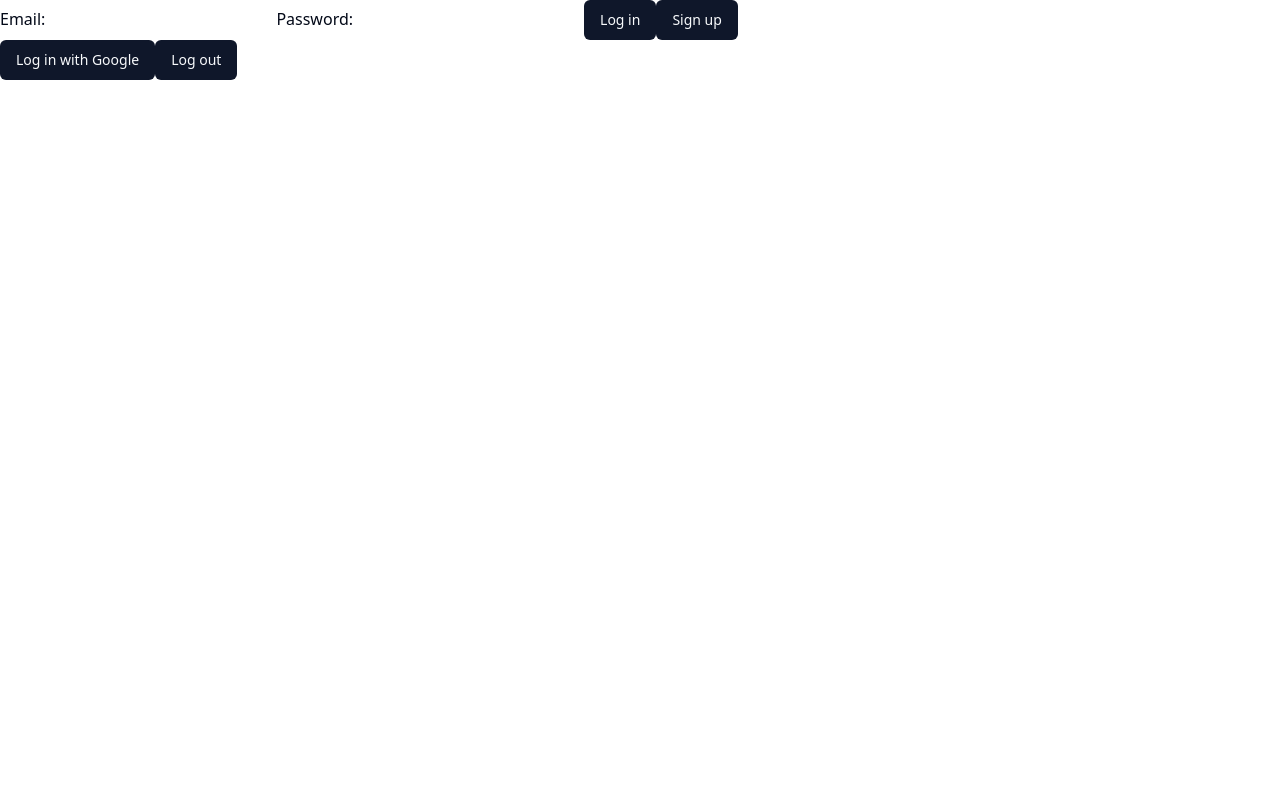
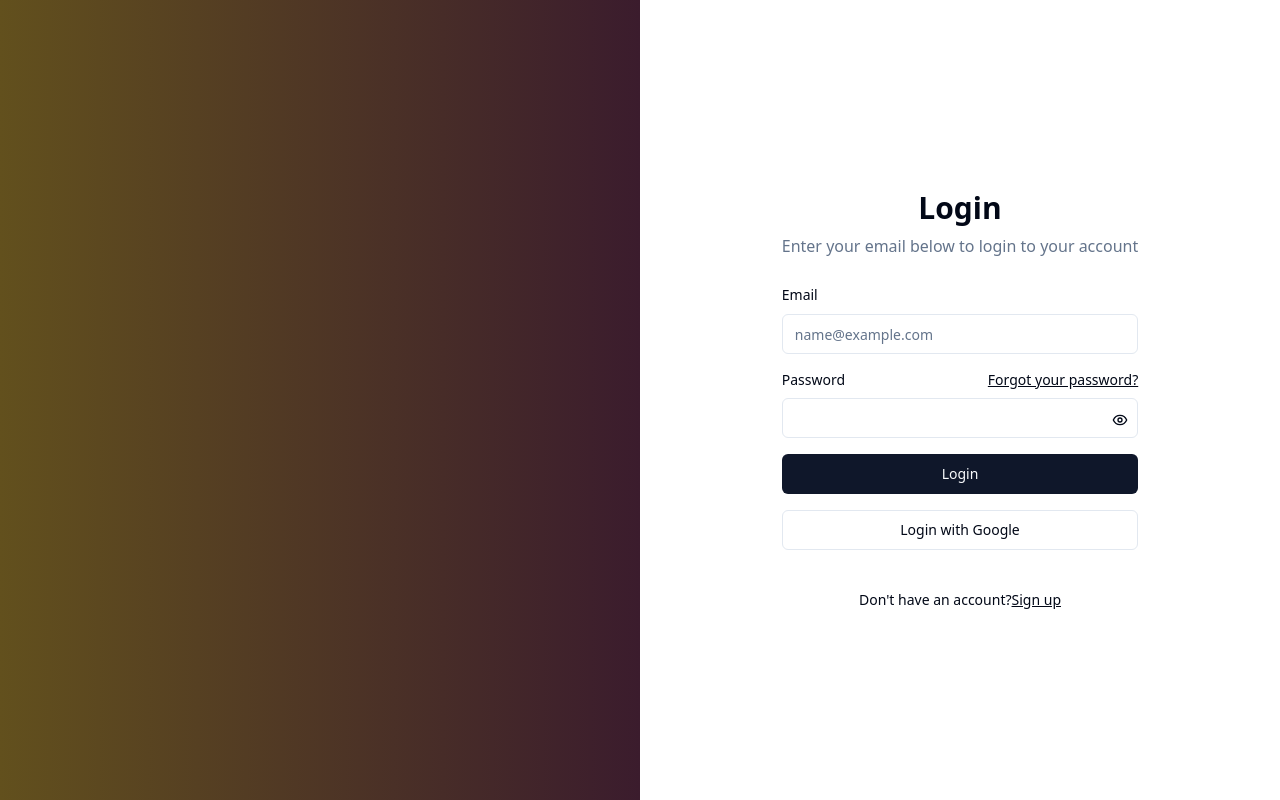
Before and after one commit to addison-codes/next-sanity-supabase, a Next.js app: page /login in a window 1280 px wide. Built offline with nearby package versions, Linux system fonts and the light colour scheme.

Commit message:
fix: auth button and new sign in page

```diff
--- a/app/(personal)/page.tsx
+++ b/app/(personal)/page.tsx
@@ -5,17 +5,12 @@ import Link from 'next/link'
 import { HomePage } from '@/components/pages/home/HomePage'
 import { studioUrl } from '@/sanity/lib/api'
 import { loadHomePage } from '@/sanity/loader/loadQuery'
-import { createClient } from '@/utils/supabase/server'
 const HomePagePreview = dynamic(
   () => import('@/components/pages/home/HomePagePreview'),
 )
 
 export default async function IndexRoute() {
-  const supabase = createClient()
-
   const initial = await loadHomePage()
-  const { data, error } = await supabase.auth.getUser()
-  console.log(data, error)
 
   if (draftMode().isEnabled) {
     return <HomePagePreview initial={initial} />
--- a/app/(personal)/projects/[slug]/page.tsx
+++ b/app/(personal)/projects/[slug]/page.tsx
@@ -9,7 +9,7 @@ import { urlForOpenGraphImage } from '@/sanity/lib/utils'
 import { generateStaticSlugs } from '@/sanity/loader/generateStaticSlugs'
 import { loadProject } from '@/sanity/loader/loadQuery'
 const ProjectPreview = dynamic(
-  () => import('@/components/pages/project/ProjectPreview'),
+  () => import('@/components/coolpages/project/ProjectPreview'),
 )
 
 type Props = {
--- a/app/auth/callback/route.ts
+++ b/app/auth/callback/route.ts
@@ -7,8 +7,6 @@ export async function GET(request: Request) {
   const code = searchParams.get('code')
   // if "next" is in param, use it as the redirect URL
   const next = searchParams.get('next') ?? '/'
-
-  console.log('req', request)
 
   if (code) {
     const cookieStore = cookies()
--- a/app/login/page.tsx
+++ b/app/login/page.tsx
@@ -1,23 +1,112 @@
+import Image from 'next/image'
+import Link from 'next/link'
+
+import GoogleLogo from '@/components/google-logo'
 import { Button } from '@/components/ui/button'
+import { Input } from '@/components/ui/input'
+import { Label } from '@/components/ui/label'
 
 import { login, logout, signup } from './actions'
 import { loginWithGoogle } from './google-login'
 
 export default function LoginPage() {
+  // return (
+  //   <div>
+  //     <form>
+  //       <label htmlFor="email">Email:</label>
+  //       <input id="email" name="email" type="email" required />
+  //       <label htmlFor="password">Password:</label>
+  //       <input id="password" name="password" type="password" required />
+  //       <Button formAction={login}>Log in</Button>
+  //       <Button formAction={signup}>Sign up</Button>
+  //     </form>
+  //     <form className="flex gap-4 center">
+  //       <Button formAction={loginWithGoogle} className="center">
+  //         <GoogleLogo className="mr-2" /> Log in with Google
+  //       </Button>
+  //       <Button formAction={logout}>Log out</Button>
+  //     </form>
+  //   </div>
+  // )
   return (
-    <div>
-      <form>
-        <label htmlFor="email">Email:</label>
-        <input id="email" name="email" type="email" required />
-        <label htmlFor="password">Password:</label>
-        <input id="password" name="password" type="password" required />
-        <Button formAction={login}>Log in</Button>
-        <Button formAction={signup}>Sign up</Button>
-      </form>
-      <form>
-        <Button formAction={loginWithGoogle}>Log in with Google</Button>
-        <Button formAction={logout}>Log out</Button>
-      </form>
-    </div>
+    <section className="flex min-h-screen">
+      <div className="hidden md:block w-1/2 bg-gradient-to-r from-[#62501d] to-[#3b1c2d]" />
+
+      <div className="w-1/2">
+        <div className="flex items-center justify-center h-screen py-12">
+          <div className="grid gap-6 mx-auto">
+            <div className="grid gap-2 text-center">
+              <h1 className="text-3xl font-bold">Login</h1>
+              <p className="text-balance text-muted-foreground">
+                Enter your email below to login to your account
+              </p>
+            </div>
+            <div className="space-y-4">
+              <div className="space-y-2">
+                <Label htmlFor="email">Email</Label>
+                <Input
+                  id="email"
+                  placeholder="name@example.com"
+                  required
+                  type="email"
+                />
+              </div>
+              <div className="relative space-y-2">
+                <div className="flex items-center">
+                  <Label htmlFor="password">Password</Label>
+                  <Link
+                    className="inline-block ml-auto text-sm underline"
+                    href="#"
+                  >
+                    Forgot your password?
+                  </Link>
+                </div>
+                <Input id="password" required type="password" />
+                <Button
+                  className="absolute bottom-1 right-1 h-7 w-7"
+                  size="icon"
+                  variant="ghost"
+                >
+                  <EyeIcon className="w-4 h-4" />
+                  <span className="sr-only">Toggle password visibility</span>
+                </Button>
+              </div>
+              <Button className="w-full" type="submit">
+                Login
+              </Button>
+              <Button className="w-full" variant="outline">
+                Login with Google
+              </Button>
+            </div>
+            <div className="mt-4 text-sm text-center">
+              Don&apos;t have an account?
+              <Link className="underline" href="#">
+                Sign up
+              </Link>
+            </div>
+          </div>
+        </div>
+      </div>
+    </section>
   )
 }
+
+function EyeIcon(props) {
+  return (
+    <svg
+      {...props}
+      xmlns="http://www.w3.org/2000/svg"
+      width="24"
+      height="24"
+      viewBox="0 0 24 24"
+      fill="none"
+      stroke="currentColor"
+      strokeWidth="2"
+      strokeLinecap="round"
+      strokeLinejoin="round"
+    >
+      <path d="M2 12s3-7 10-7 10 7 10 7-3 7-10 7-10-7-10-7Z" />
+      <circle cx="12" cy="12" r="3" />
+    </svg>
+  )
+}
--- /dev/null
+++ b/components/functional/auth-button-client.tsx
@@ -0,0 +1,18 @@
+'use client'
+
+import Link from 'next/link'
+import React from 'react'
+
+import { Button } from '@/components/ui/button'
+
+export default function AuthButtonCient({ session }) {
+  return session ? (
+    <Button asChild>
+      <Link href="/dashboard">Dashboard</Link>
+    </Button>
+  ) : (
+    <Button asChild>
+      <Link href="/login">Login</Link>
+    </Button>
+  )
+}
--- /dev/null
+++ b/components/functional/auth-button-server.tsx
@@ -0,0 +1,11 @@
+import AuthButtonCient from '@/components/functional/auth-button-client'
+import { createClient } from '@/utils/supabase/server'
+
+export default async function AuthButtonServer() {
+  const supabase = createClient()
+  const {
+    data: { session },
+  } = await supabase.auth.getSession()
+
+  return <AuthButtonCient session={session} />
+}
--- /dev/null
+++ b/components/google-logo.tsx
@@ -0,0 +1,31 @@
+const GoogleLogo = (props) => {
+  return (
+    <svg
+      width="24"
+      height="24"
+      viewBox="0 0 775 794"
+      fill="none"
+      xmlns="http://www.w3.org/2000/svg"
+      {...props}
+    >
+      <path
+        d="M775 405.797C775 373.248 772.362 349.496 766.653 324.865H395.408V471.773H613.32C608.929 508.282 585.204 563.264 532.482 600.209L531.743 605.127L649.124 696.166L657.256 696.979C731.943 627.921 775 526.315 775 405.797"
+        fill="#4285F4"
+      />
+      <path
+        d="M395.408 792.866C502.167 792.866 591.792 757.676 657.256 696.979L532.482 600.209C499.093 623.521 454.279 639.796 395.408 639.796C290.845 639.796 202.099 570.741 170.463 475.294L165.826 475.688L43.772 570.256L42.1759 574.698C107.198 704.013 240.758 792.866 395.408 792.866Z"
+        fill="#34A853"
+      />
+      <path
+        d="M170.463 475.294C162.116 450.662 157.285 424.269 157.285 397C157.285 369.728 162.116 343.338 170.024 318.706L169.803 313.46L46.2193 217.373L42.1759 219.299C15.3772 272.961 0 333.222 0 397C0 460.778 15.3772 521.036 42.1759 574.698L170.463 475.294"
+        fill="#FBBC05"
+      />
+      <path
+        d="M395.408 154.201C469.656 154.201 519.74 186.31 548.298 213.143L659.891 104.059C591.356 40.2812 502.167 1.13428 395.408 1.13428C240.758 1.13428 107.198 89.9835 42.1759 219.299L170.024 318.706C202.099 223.259 290.845 154.201 395.408 154.201"
+        fill="#EB4335"
+      />
+    </svg>
+  )
+}
+
+export default GoogleLogo
--- a/components/pages/home/HomePage.tsx
+++ b/components/pages/home/HomePage.tsx
@@ -1,7 +1,6 @@
 import type { EncodeDataAttributeCallback } from '@sanity/react-loader'
 import Link from 'next/link'
 
-import { ModeToggle } from '@/components/mode-toggle'
 import { ProjectListItem } from '@/components/pages/home/ProjectListItem'
 import { Header } from '@/components/shared/Header'
 import { resolveHref } from '@/sanity/lib/utils'
@@ -10,6 +9,7 @@ import type { HomePagePayload } from '@/types'
 export interface HomePageProps {
   data: HomePagePayload | null
   encodeDataAttribute?: EncodeDataAttributeCallback
+  user?: Object
 }
 
 export function HomePage({ data, encodeDataAttribute }: HomePageProps) {
@@ -20,7 +20,6 @@ export function HomePage({ data, encodeDataAttribute }: HomePageProps) {
     <div className="space-y-20">
       {/* Header */}
       {title && <Header centered title={title} description={overview} />}
-      <ModeToggle />
       {/* Showcase projects */}
       {showcaseProjects && showcaseProjects.length > 0 && (
         <div className="mx-auto max-w-[100rem] rounded-md border">
--- /dev/null
+++ b/components/ui/input.tsx
@@ -0,0 +1,25 @@
+import * as React from "react"
+
+import { cn } from "@/lib/utils"
+
+export interface InputProps
+  extends React.InputHTMLAttributes<HTMLInputElement> {}
+
+const Input = React.forwardRef<HTMLInputElement, InputProps>(
+  ({ className, type, ...props }, ref) => {
+    return (
+      <input
+        type={type}
+        className={cn(
+          "flex h-10 w-full rounded-md border border-input bg-background px-3 py-2 text-sm ring-offset-background file:border-0 file:bg-transparent file:text-sm file:font-medium placeholder:text-muted-foreground focus-visible:outline-none focus-visible:ring-2 focus-visible:ring-ring focus-visible:ring-offset-2 disabled:cursor-not-allowed disabled:opacity-50",
+          className
+        )}
+        ref={ref}
+        {...props}
+      />
+    )
+  }
+)
+Input.displayName = "Input"
+
+export { Input }
--- /dev/null
+++ b/components/ui/label.tsx
@@ -0,0 +1,26 @@
+"use client"
+
+import * as React from "react"
+import * as LabelPrimitive from "@radix-ui/react-label"
+import { cva, type VariantProps } from "class-variance-authority"
+
+import { cn } from "@/lib/utils"
+
+const labelVariants = cva(
+  "text-sm font-medium leading-none peer-disabled:cursor-not-allowed peer-disabled:opacity-70"
+)
+
+const Label = React.forwardRef<
+  React.ElementRef<typeof LabelPrimitive.Root>,
+  React.ComponentPropsWithoutRef<typeof LabelPrimitive.Root> &
+    VariantProps<typeof labelVariants>
+>(({ className, ...props }, ref) => (
+  <LabelPrimitive.Root
+    ref={ref}
+    className={cn(labelVariants(), className)}
+    {...props}
+  />
+))
+Label.displayName = LabelPrimitive.Root.displayName
+
+export { Label }
--- a/package.json
+++ b/package.json
@@ -17,6 +17,7 @@
   "dependencies": {
     "@next/env": "14.1.3",
     "@radix-ui/react-dropdown-menu": "^2.0.6",
+    "@radix-ui/react-label": "^2.0.2",
     "@radix-ui/react-slot": "^1.0.2",
     "@sanity/demo": "2.0.0",
     "@sanity/icons": "2.11.2",
```
Also changed, not shown: components/global/Navbar/NavbarLayout.tsx (+11 -2 lines), 1 other file (tests, documents, lock files or other folders).
